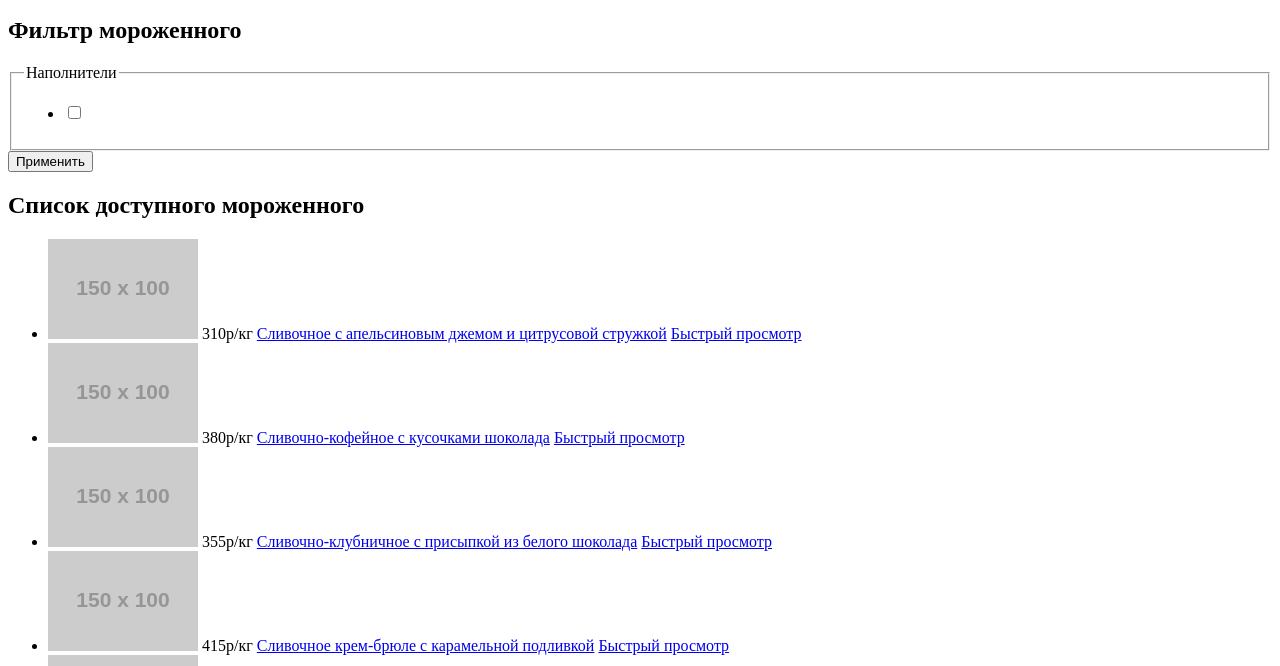
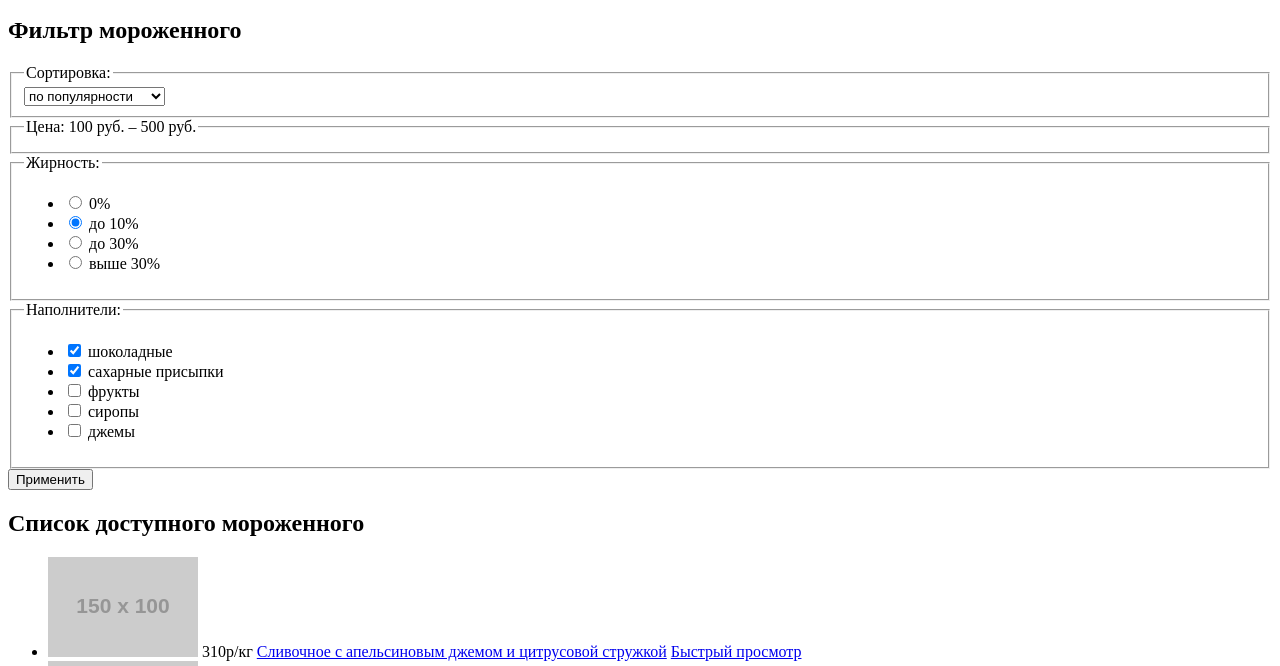
Before and after one commit to mashahori/562817-gllacy-1, a plain HTML site: page catalog.html in a window 1280 px wide. Shown: the part 794-1460 px from the top of the page. Drawn offline with Linux system fonts and the light colour scheme; placeholder pictures from the web are drawn by us.

Commit message:
Добавила форму в каталоге

```diff
--- a/catalog.html
+++ b/catalog.html
@@ -79,12 +79,70 @@
       <section class='filters'>
         <h2 class='visually-hidden'>Фильтр мороженного</h2>
         <form class='filter-form' action='https://echo.htmlacademy.ru' method='post'>
-          <fieldset class='fillers'>
-            <legend>Наполнители</legend>
-            <ul class='fillers-list'>
-              <li>
-                <input class='fillers-item' type='checkbox' name='chocolate'>
-                <label></label>
+          <fieldset class='sorting-list'>
+            <legend>Сортировка:</legend>
+            <select name='sorting'>
+              <option value='popular' selected>по популярности</option>
+              <option value='cheap'>сначала недорогие</option>
+              <option value='expensive'>сначала дорогие</option>
+              <option value='fat'>по жирности</option>
+            </select>
+          </fieldset>
+          <fieldset class='price-filter'>
+            <legend>Цена: 100 руб. – 500 руб.</legend>
+            <div class='range-filter'>
+              <div class='range-controls'>
+                <div class='scale'>
+                  <div class='bar'></div>
+                </div>
+                <div class='toggle toggle-min'></div>
+                <div class='toggle toggle-max'></div>
+              </div>
+            </div>
+          </fieldset>
+          <fieldset class='fat-filter'>
+            <legend class='fat-filter-title'>Жирность:</legend>
+            <ul class='filter-fat-list'>
+              <li class='fat-item'>
+                <input type='radio' name='fat-free' id='fat-free'>
+                <label for='fat-free'>0%</label>
+              </li>
+              <li class='fat-item'>
+                <input type='radio' name='up-to-ten' id='to-ten' checked>
+                <label for='to-ten'>до 10%</label>
+              </li>
+              <li class='fat-item'>
+                <input type='radio' name='up-to-thirty' id='to-thirty'>
+                <label for='to-thirty'>до 30%</label>
+              </li>
+              <li class='fat-item'>
+                <input type='radio' name='above-thirty' id='above-thirty'>
+                <label for='above-thirty'>выше 30%</label>
+              </li>
+            </ul>
+          </fieldset>
+          <fieldset class='fillers-filter'>
+            <legend>Наполнители:</legend>
+            <ul class='filter-fillers-list'>
+              <li class='fillers-item'>
+                <input type='checkbox' name='chocolate' id='filler-chocolate' checked>
+                <label for='filler-chocolate'>шоколадные</label>
+              </li>
+              <li class='fillers-item'>
+                <input type='checkbox' name='sugar' id='filler-sugar' checked>
+                <label for='filler-sugar'>сахарные присыпки</label>
+              </li>
+              <li class='fillers-item'>
+                <input type='checkbox' name='fruits' id='filler-fruits'>
+                <label for='filler-fruits'>фрукты</label>
+              </li>
+              <li class='fillers-item'>
+                <input type='checkbox' name='syrup' id='filler-syrup'>
+                <label for='filler-syrup'>сиропы</label>
+              </li>
+              <li class='fillers-item'>
+                <input type='checkbox' name='jam' id='filler-jam'>
+                <label for='filler-jam'>джемы</label>
               </li>
             </ul>
           </fieldset>
```
